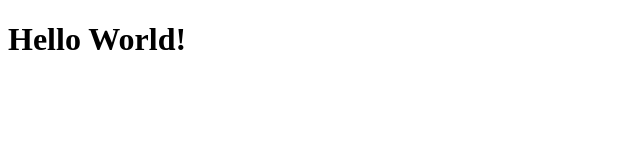
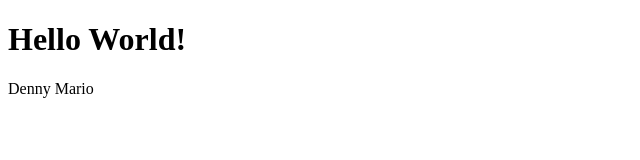
Before and after one commit to ITsDenny/four-github-training, a plain HTML site: page index.html in a window 1280 px wide. Shown: the whole page, without its empty margins (0-640 px from the left). Drawn offline with Linux system fonts and the light colour scheme.

Commit message:
[index.html] Membuat nama

```diff
--- a/index.html
+++ b/index.html
@@ -7,5 +7,6 @@
 </head>
 <body>
     <h1>Hello World!</h1>
+    <p>Denny Mario</p>
 </body>
 </html>
```
